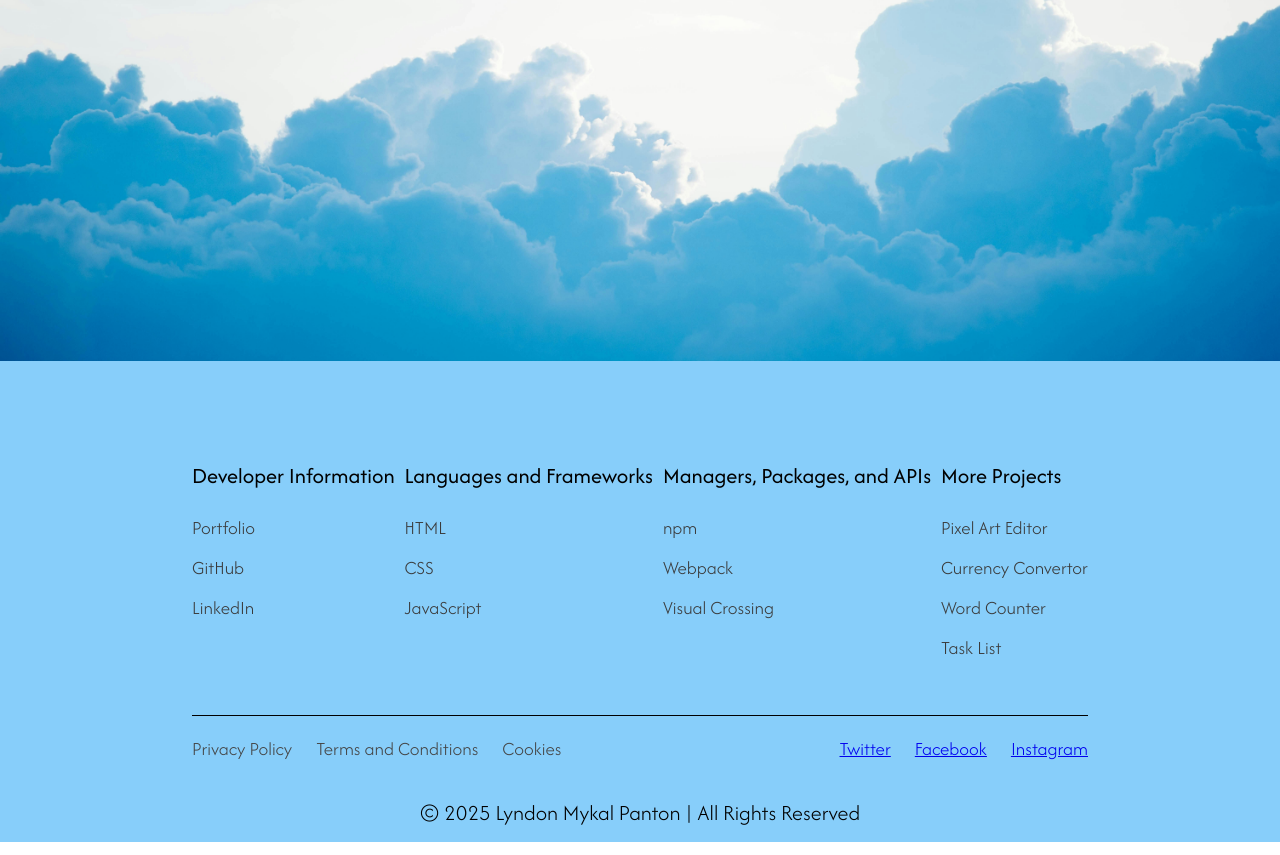
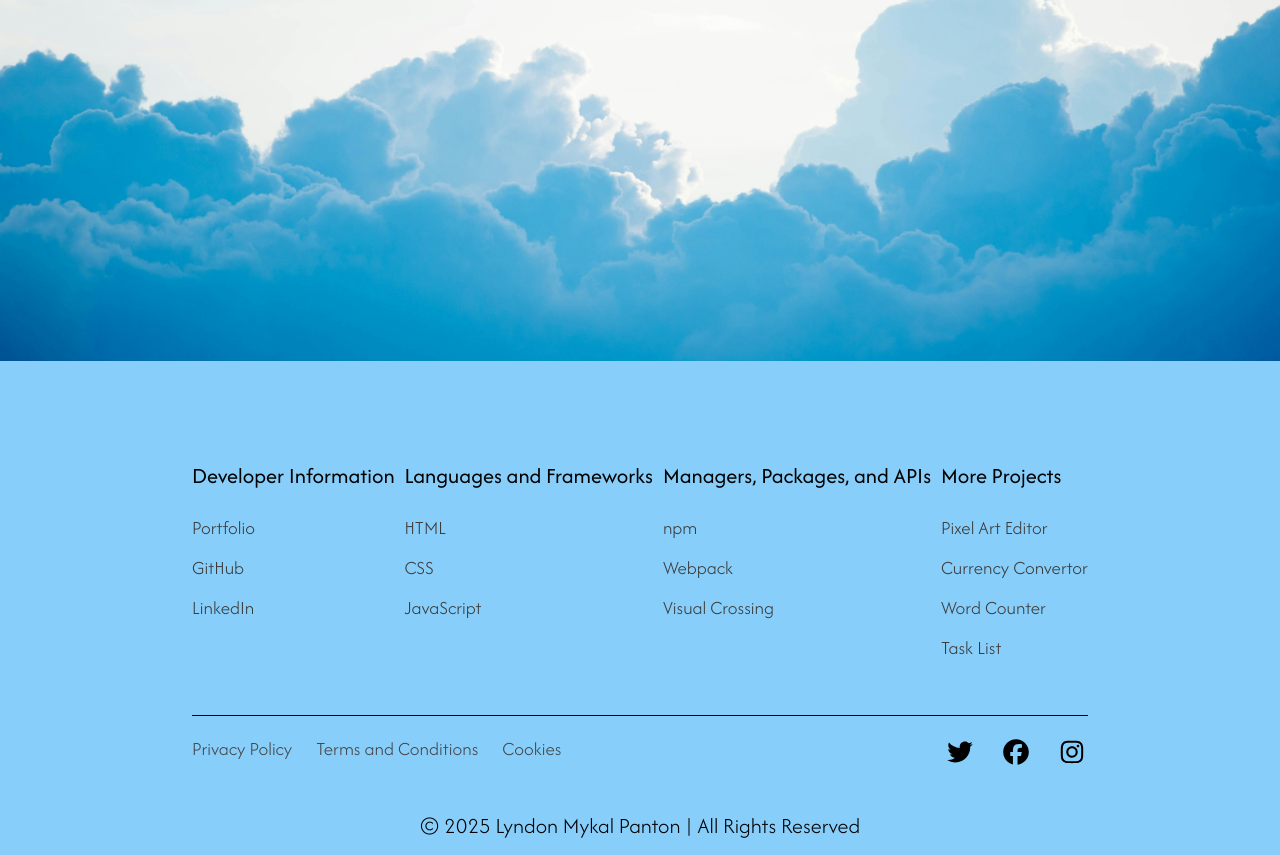
Before and after one commit to lyndonpanton/weather-app, a website built with webpack: page src/template.html in a window 1280 px wide. Shown: the part 439-1294 px from the top of the page. Built offline with nearby package versions, Linux system fonts and the light colour scheme.

Commit message:
Feature: Use icons for social media links

```diff
--- a/src/UI.js
+++ b/src/UI.js
@@ -769,28 +769,32 @@
 
 // export default UI;
 
-import clearDayIcon from "./icon/weather/clear-day.svg"
-import clearNightIcon from "./icon/weather/clear-night.svg"
-import cloudyIcon from "./icon/weather/cloudy.svg"
-import fogIcon from "./icon/weather/fog.svg"
-import hailIcon from "./icon/weather/hail.svg"
-import partlyCloudlyDayIcon from "./icon/weather/partly-cloudy-day.svg"
-import partlyCloudNightIcon from "./icon/weather/partly-cloudy-night.svg"
-import rainSnowShowersDayIcon from "./icon/weather/rain-snow-showers-day.svg"
-import rainSnowShowersNightIcon from "./icon/weather/rain-snow-showers-night.svg"
-import rainSnowIcon from "./icon/weather/rain-snow.svg"
-import rainIcon from "./icon/weather/rain.svg"
-import showersDayIcon from "./icon/weather/showers-day.svg"
-import showersNightIcon from "./icon/weather/showers-night.svg"
-import sleetIcon from "./icon/weather/sleet.svg"
-import snowShowersDayIcon from "./icon/weather/snow-showers-day.svg"
-import snowShowersNightIcon from "./icon/weather/snow-showers-night.svg"
-import snowIcon from "./icon/weather/snow.svg"
-import thunderRainIcon from "./icon/weather/thunder-rain.svg"
-import thunderShowersDayIcon from "./icon/weather/thunder-showers-day.svg"
-import thunderShowersNightIcon from "./icon/weather/thunder-showers-night.svg"
-import thunderIcon from "./icon/weather/thunder.svg"
-import windIcon from "./icon/weather/wind.svg"
+import clearDayIcon from "./icon/weather/clear-day.svg";
+import clearNightIcon from "./icon/weather/clear-night.svg";
+import cloudyIcon from "./icon/weather/cloudy.svg";
+import fogIcon from "./icon/weather/fog.svg";
+import hailIcon from "./icon/weather/hail.svg";
+import partlyCloudlyDayIcon from "./icon/weather/partly-cloudy-day.svg";
+import partlyCloudNightIcon from "./icon/weather/partly-cloudy-night.svg";
+import rainSnowShowersDayIcon from "./icon/weather/rain-snow-showers-day.svg";
+import rainSnowShowersNightIcon from "./icon/weather/rain-snow-showers-night.svg";
+import rainSnowIcon from "./icon/weather/rain-snow.svg";
+import rainIcon from "./icon/weather/rain.svg";
+import showersDayIcon from "./icon/weather/showers-day.svg";
+import showersNightIcon from "./icon/weather/showers-night.svg";
+import sleetIcon from "./icon/weather/sleet.svg";
+import snowShowersDayIcon from "./icon/weather/snow-showers-day.svg";
+import snowShowersNightIcon from "./icon/weather/snow-showers-night.svg";
+import snowIcon from "./icon/weather/snow.svg";
+import thunderRainIcon from "./icon/weather/thunder-rain.svg";
+import thunderShowersDayIcon from "./icon/weather/thunder-showers-day.svg";
+import thunderShowersNightIcon from "./icon/weather/thunder-showers-night.svg";
+import thunderIcon from "./icon/weather/thunder.svg";
+import windIcon from "./icon/weather/wind.svg";
+
+import twitterIcon from "./icon/social/twitter.svg";
+import facebookIcon from "./icon/social/facebook.svg";
+import instagramIcon from "./icon/social/instagram.svg";
 
 class UI {
     constructor(weather) {
@@ -924,7 +928,15 @@ class UI {
         twitterLink.classList.add("footer-data-list-link");
         twitterLink.href = "https://twitter.com";
         twitterLink.target = "_blank";
-        twitterLink.textContent = "Twitter";
+        // twitterLink.textContent = "Twitter";
+        let twitterImage = document.createElement("img");
+        twitterImage.classList.add(
+            "footer-data-list-icon",
+            "footer-data-list-icon-twitter"
+        );
+        twitterImage.alt = "Twitter logo";
+        twitterImage.src = twitterIcon;
+        twitterLink.appendChild(twitterImage)
         twitter.appendChild(twitterLink);
 
         let facebook = document.createElement("li");
@@ -936,7 +948,15 @@ class UI {
         facebookLink.classList.add("footer-data-list-link");
         facebookLink.href = "https://facebook.com";
         facebookLink.target = "_blank";
-        facebookLink.textContent = "Facebook";
+        // facebookLink.textContent = "Facebook";
+        let facebookImage = document.createElement("img");
+        facebookImage.classList.add(
+            "footer-data-list-icon",
+            "footer-data-list-icon-facebook"
+        );
+        facebookImage.alt = "Facebook logo";
+        facebookImage.src = facebookIcon;
+        facebookLink.appendChild(facebookImage)
         facebook.appendChild(facebookLink);
 
         let instagram = document.createElement("li");
@@ -948,7 +968,15 @@ class UI {
         instagramLink.classList.add("footer-data-list-link");
         instagramLink.href = "https://instagram.com";
         instagramLink.target = "_blank";
-        instagramLink.textContent = "Instagram";
+        // instagramLink.textContent = "Instagram";
+        let instagramImage = document.createElement("img");
+        instagramImage.classList.add(
+            "footer-data-list-icon",
+            "footer-data-list-icon-instagram"
+        );
+        instagramImage.alt = "Instagram logo";
+        instagramImage.src = instagramIcon;
+        instagramLink.appendChild(instagramImage)
         instagram.appendChild(instagramLink);
 
         social.appendChild(twitter);
--- a/src/styles.css
+++ b/src/styles.css
@@ -472,6 +472,38 @@ footer {
 
 }
 
+.footer-data-list-icon {
+    width: 32px;
+
+    /* #000000 */
+    filter:
+        brightness(0)
+        saturate(100%)
+        invert(0%)
+        sepia(2%)
+        saturate(9%)
+        hue-rotate(31deg)
+        brightness(94%)
+        contrast(103%);
+
+    transition: all linear 2.5s;
+}
+
+.footer-data-list-icon:hover {
+    /* #6B6B6B */
+    filter:
+        brightness(0)
+        saturate(100%)
+        invert(42%)
+        sepia(11%)
+        saturate(0%)
+        hue-rotate(251deg)
+        brightness(95%)
+        contrast(85%);
+
+    transition: all linear 0.5s;
+}
+
 /* Footer Copyright */
 .footer-copyright {
     padding: 15px 0;
```
Also changed, not shown: TODO.md (+1 -1 lines), README.md, src/icon/social/facebook.svg (added), src/icon/social/instagram.svg (added), src/icon/social/twitter.svg (added).
